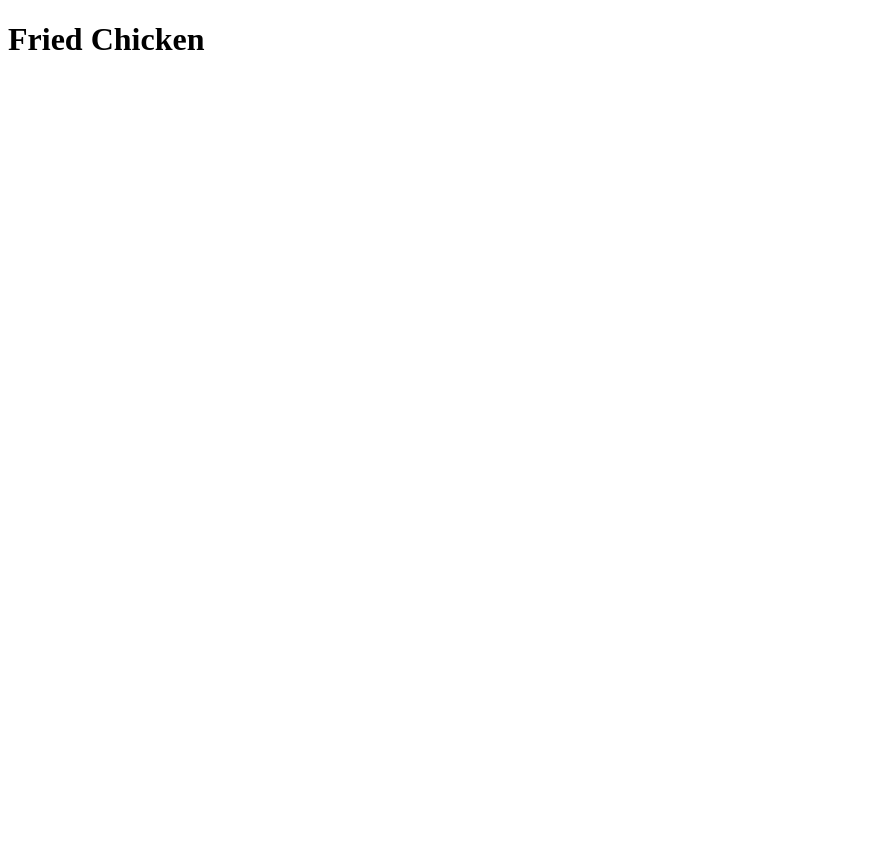
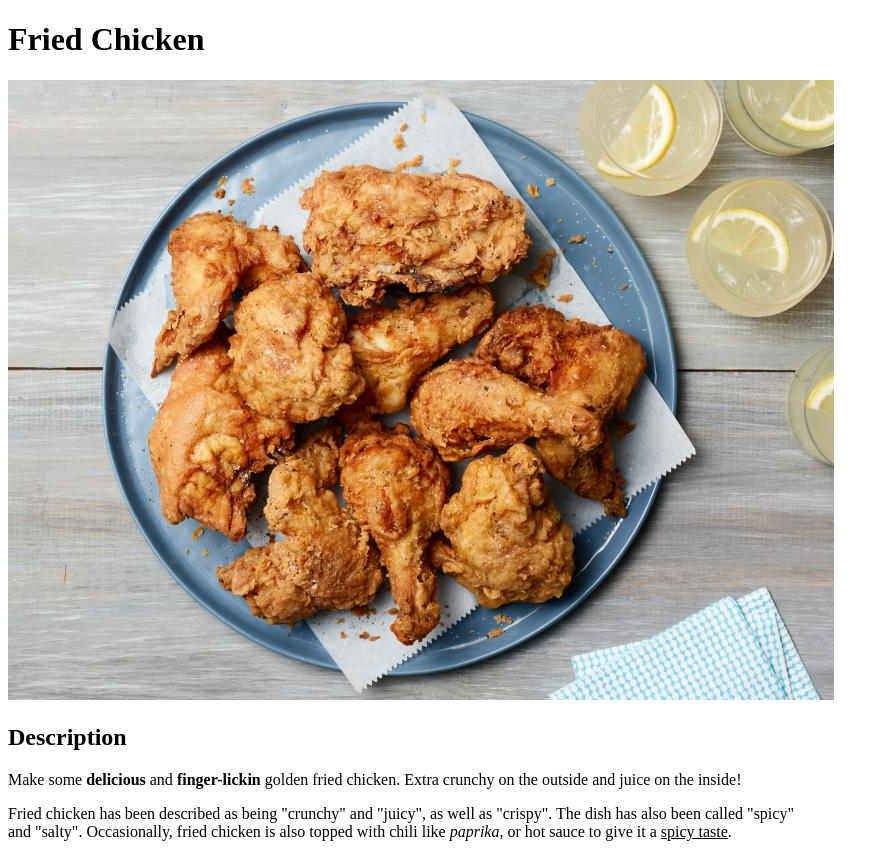
Before and after one commit to mohamedabdalla2/odin-recipes, a plain HTML site: page recipes/fried-chicken.html in a window 1280 px wide. Shown: the whole page, without its empty margins (0-889 px from the left). Before the commit the page ends 800 px from the top, so only its background shows below. Drawn offline with Linux system fonts and the light colour scheme.

Commit message:
Add description and fried chickcen recipe image

```diff
--- a/recipes/fried-chicken.html
+++ b/recipes/fried-chicken.html
@@ -6,6 +6,12 @@
     </head>
     <body>
         <h1>Fried Chicken</h1>
+        <img src="../images/chicken.jpeg">
+        <h2>Description</h2>
+        <p>Make some <b>delicious</b> and <b>finger-lickin</b> golden fried chicken. Extra crunchy on the outside and juice on the inside!</p>
+        <p>Fried chicken has been described as being "crunchy" and "juicy", as well as "crispy". The dish has also been called "spicy"<br>
+           and "salty". Occasionally, fried chicken is also topped with chili like <i>paprika</i>, or hot sauce to give it a <ins>spicy taste</ins>.</p>
+
     </body>
 
 </html>
```
